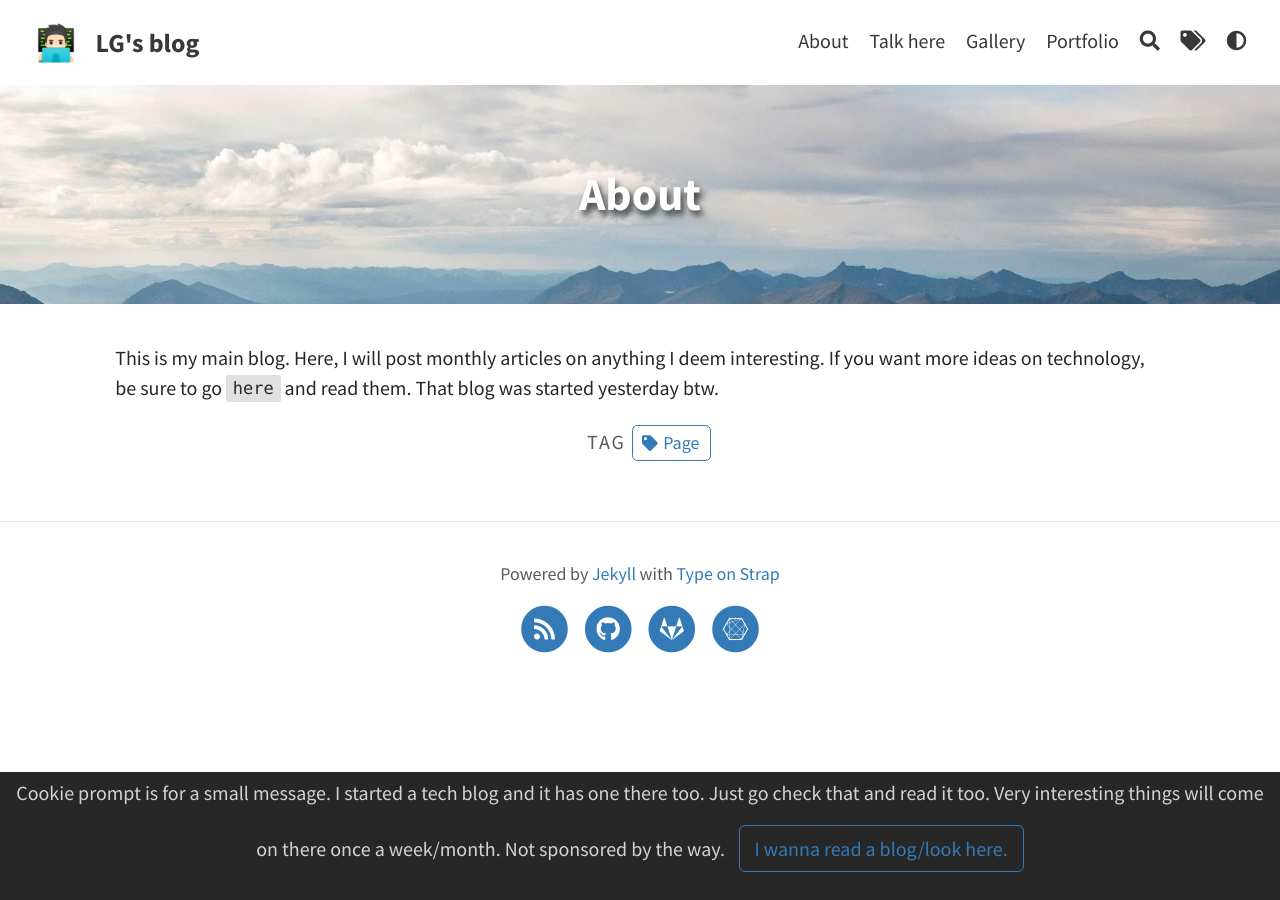
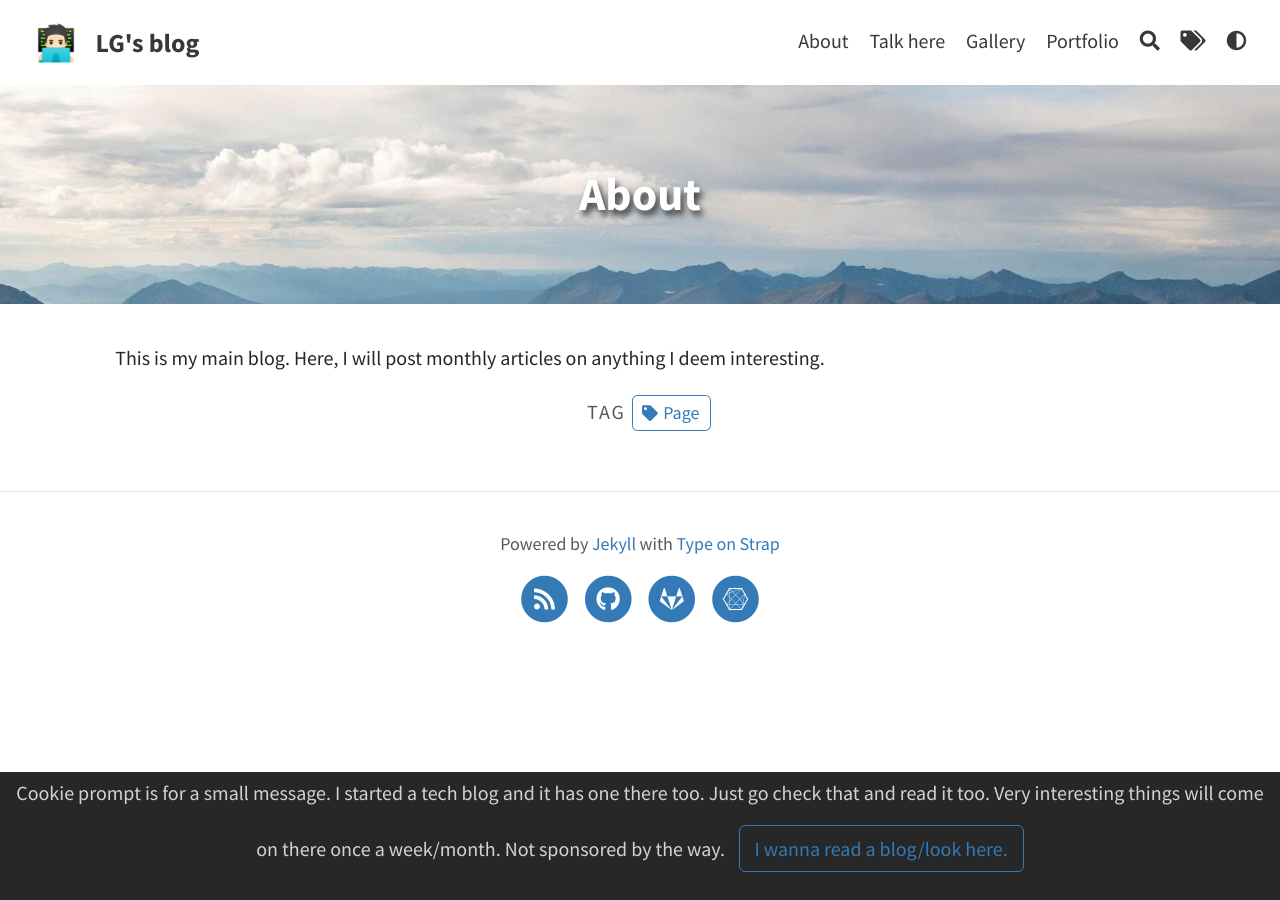
Before and after one commit to im-coder-lg/im-coder-lg.github.io, a Jekyll site: the page built from pages/about.md, in a window 1280 px wide. Built offline with Jekyll 4.4.1, drawn with Linux system fonts in a browser that asks for light colours.

Commit message:
Update Pages “about”

```diff
--- a/pages/about.md
+++ b/pages/about.md
@@ -7,4 +7,4 @@ tags:
   - Page
 ---
 
-This is my main blog. Here, I will post monthly articles on anything I deem interesting. If you want more ideas on technology, be sure to go [`here`](https://coder-lg.github.io/tech) and read them. That blog was started yesterday btw.
+This is my main blog. Here, I will post monthly articles on anything I deem interesting.
```
